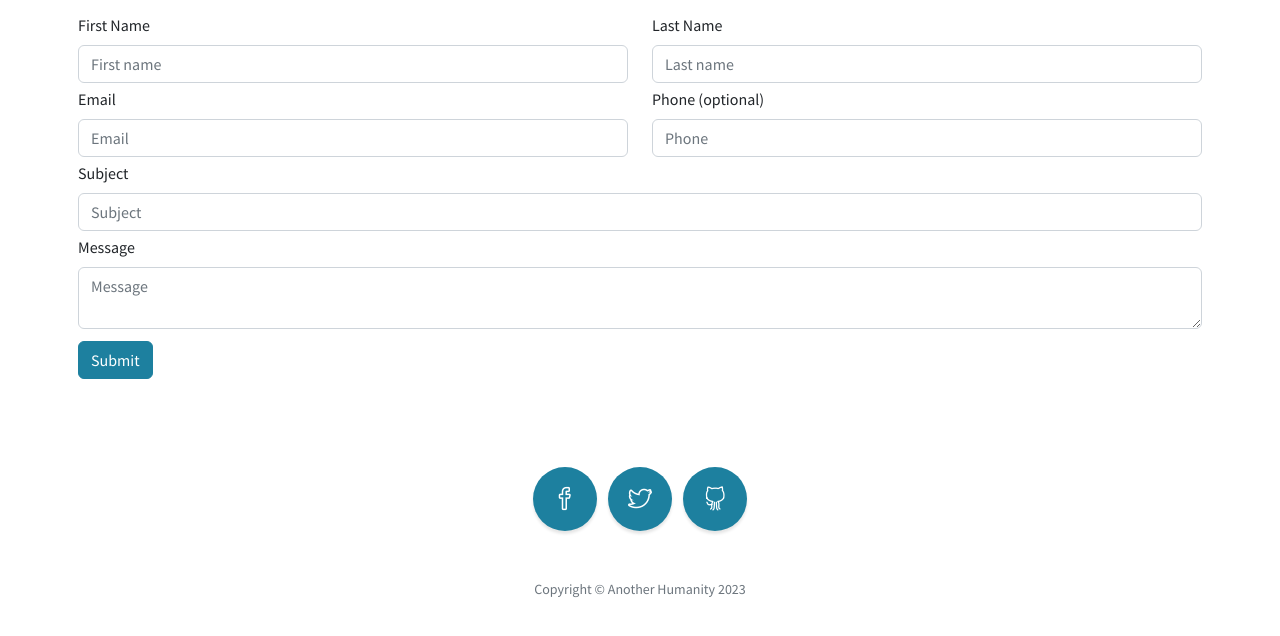
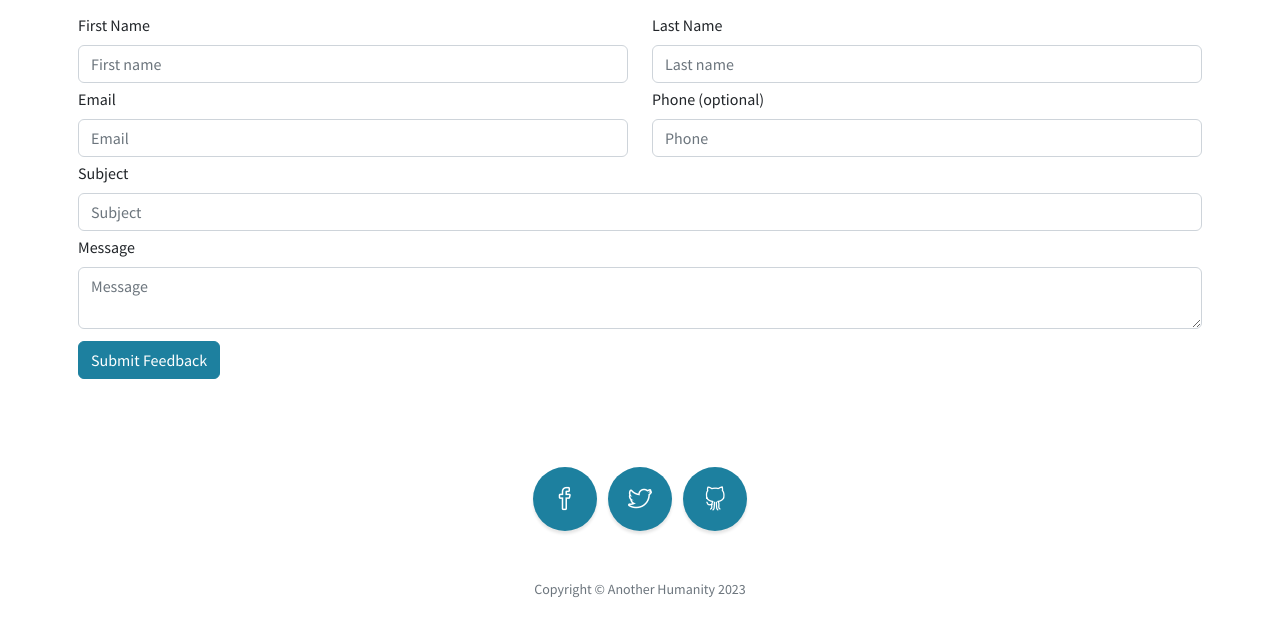
Before and after one commit to FaridBAHR1/Portfolio-Template, a plain HTML site: page index.html in a window 1280 px wide. Shown: the part 4537-5173 px from the top of the page. Drawn offline with nearby package versions, Linux system fonts and the light colour scheme.

Commit message:
Contact - Netlify

```diff
--- a/index.html
+++ b/index.html
@@ -211,7 +211,7 @@
                             aria-label="Message" required></textarea>
                     </div>
                 </div>
-                <button type="submit" class="btn btn-primary mt-2">Submit</button>
+                <button type="submit" class="btn btn-primary mt-2">Submit Feedback</button>
             </form>
         </div>
 
```
